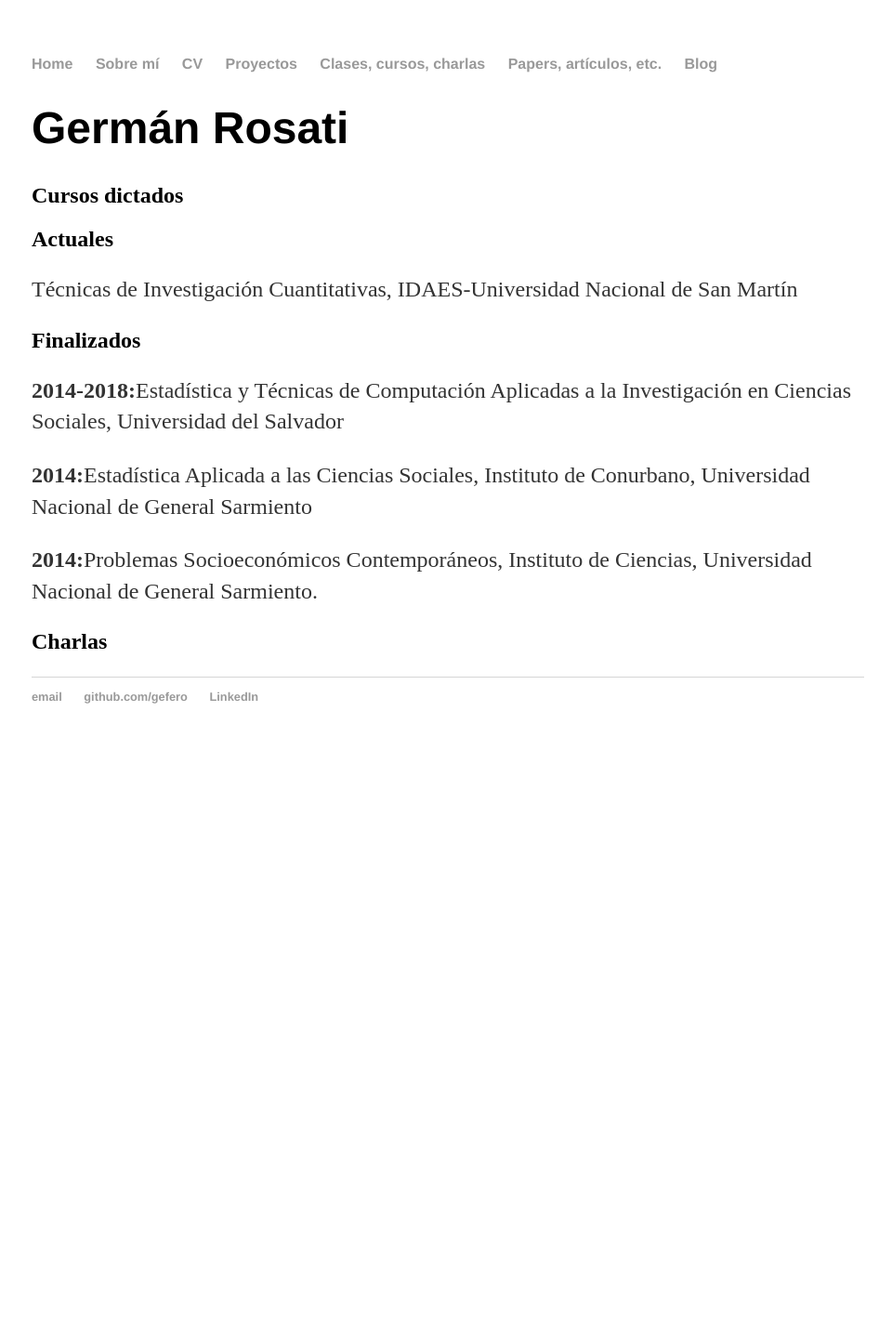
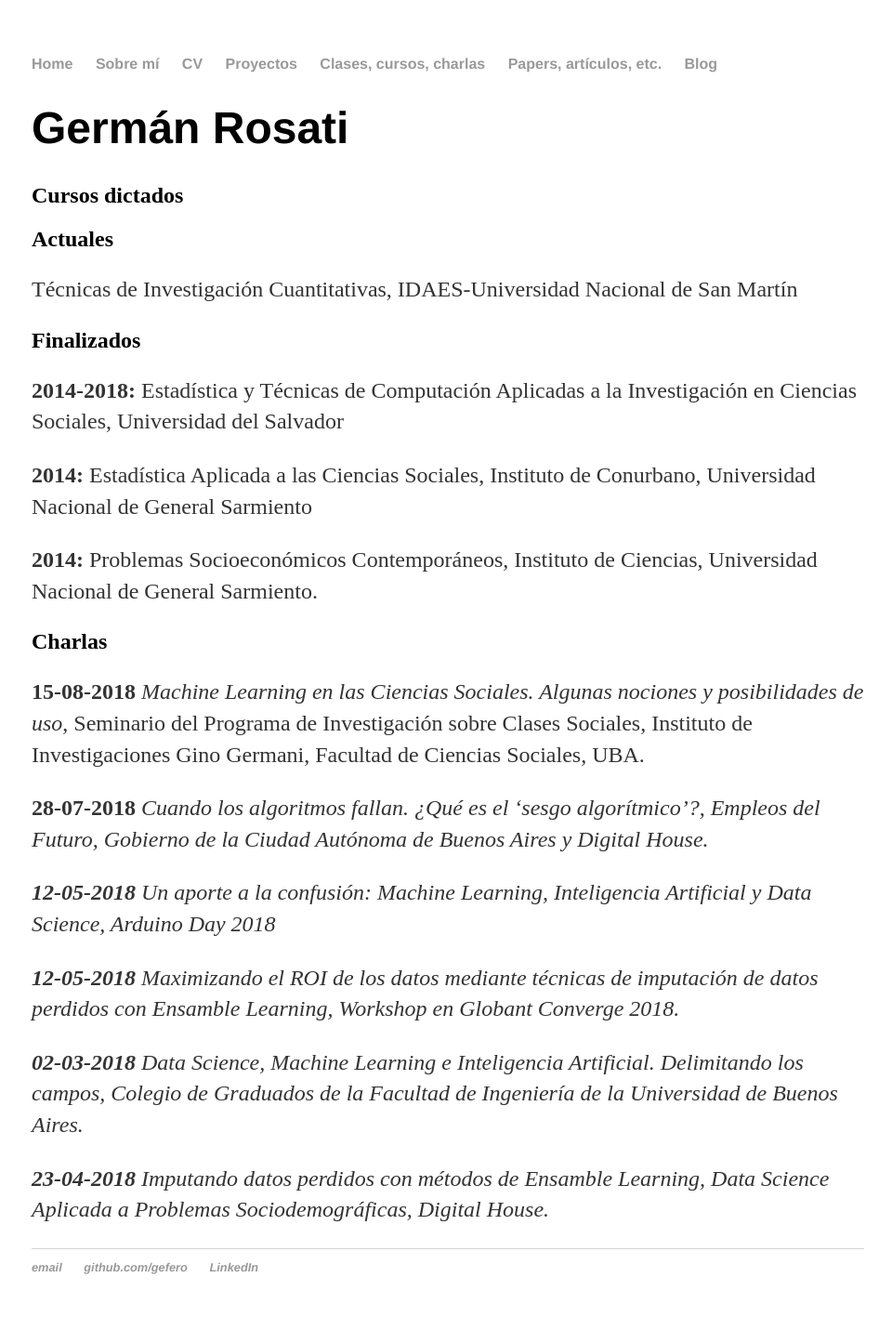
Before and after one commit to gefero/gefero.github.io, a Jekyll site: the page built from classes/index.html, in a window 1280 px wide. Shown: the whole page at 93% size, without its empty margins (158-1118 px from the left). Built offline with Jekyll 4.4.1, drawn with Linux system fonts in a browser that asks for light colours; before the commit the page ends 900 px from its top, so only the background shows below that.

Commit message:
Update index.html

```diff
--- a/classes/index.html
+++ b/classes/index.html
@@ -8,10 +8,15 @@ title: Clases, cursos, etc.
 	<h2>Actuales</h2>
 	<p>Técnicas de Investigación Cuantitativas, IDAES-Universidad Nacional de San Martín</p>
 	<h2>Finalizados</h2>
-	<p><b>2014-2018:</b>Estadística y Técnicas de Computación Aplicadas a la Investigación en Ciencias Sociales, Universidad del Salvador</p>
-	<p><b>2014:</b>Estadística Aplicada a las Ciencias Sociales, Instituto de Conurbano, Universidad Nacional de General Sarmiento</p>
-	<p><b>2014:</b>Problemas Socioeconómicos Contemporáneos, Instituto de Ciencias, Universidad Nacional de General Sarmiento.</p>
+	<p><b>2014-2018:</b> Estadística y Técnicas de Computación Aplicadas a la Investigación en Ciencias Sociales, Universidad del Salvador</p>
+	<p><b>2014:</b> Estadística Aplicada a las Ciencias Sociales, Instituto de Conurbano, Universidad Nacional de General Sarmiento</p>
+	<p><b>2014:</b> Problemas Socioeconómicos Contemporáneos, Instituto de Ciencias, Universidad Nacional de General Sarmiento.</p>
 	<h2>Charlas</h2>
-	<p></p>
+	<p><b>15-08-2018</b><i> Machine Learning en las Ciencias Sociales. Algunas nociones y posibilidades de uso</i>, Seminario del Programa de Investigación sobre Clases Sociales, Instituto de Investigaciones Gino Germani, Facultad de Ciencias Sociales, UBA.</p>
+	<p><b>28-07-2018</b><i> Cuando los algoritmos fallan. ¿Qué es el ‘sesgo algorítmico’?<i>, Empleos del Futuro, Gobierno de la Ciudad Autónoma de Buenos Aires y Digital House.
+	<p><b>12-05-2018</b><i> Un aporte a la confusión: Machine Learning, Inteligencia Artificial y Data Science</i>,  Arduino Day 2018</p>
+	<p><b>12-05-2018</b><i> Maximizando el ROI de los datos mediante técnicas de imputación de datos perdidos con Ensamble Learning</i>, Workshop en Globant Converge 2018.
+	<p><b>02-03-2018</b><i> Data Science, Machine Learning e Inteligencia Artificial. Delimitando los campos</i>, Colegio de Graduados de la Facultad de Ingeniería de la Universidad de Buenos Aires.
+	<p><b>23-04-2018</b><i> Imputando datos perdidos con métodos de Ensamble Learning</i>, Data Science Aplicada a Problemas Sociodemográficas, Digital House.
 
 </div><!-- /.blurb -->
```
